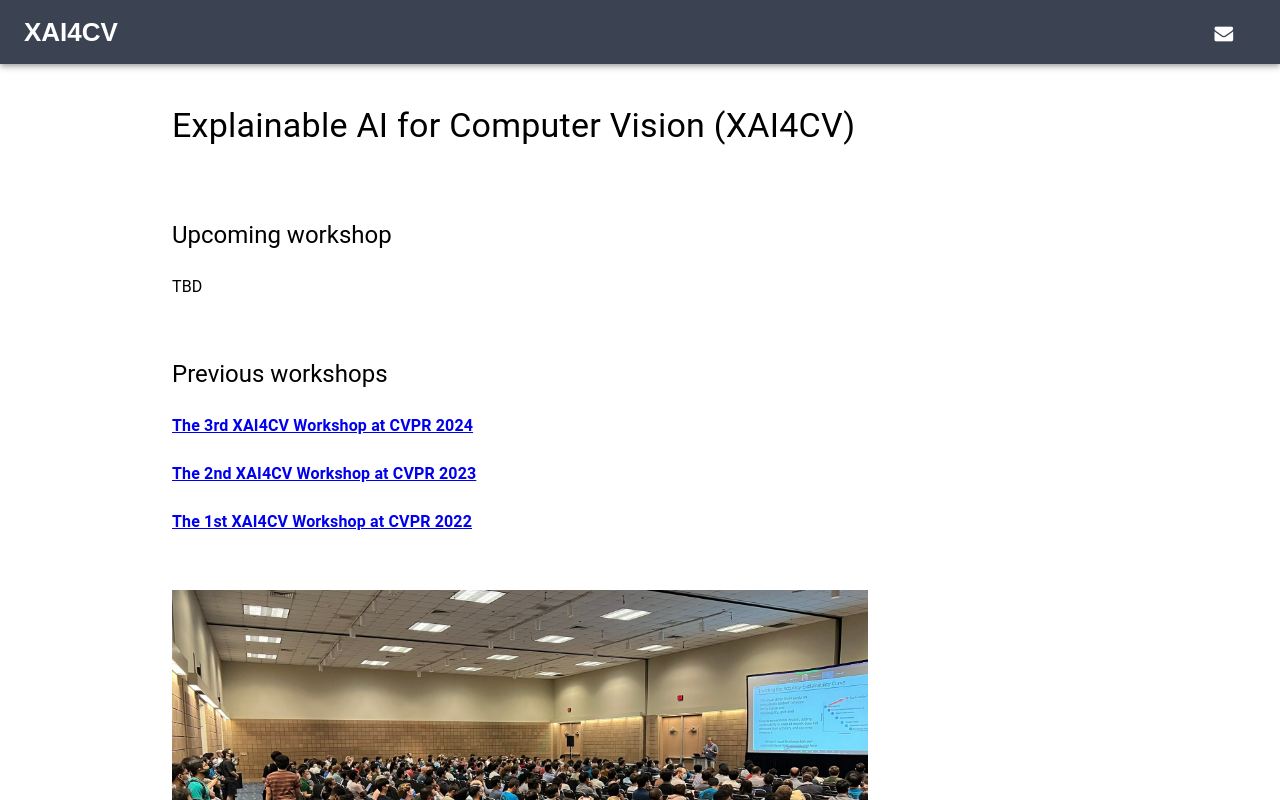
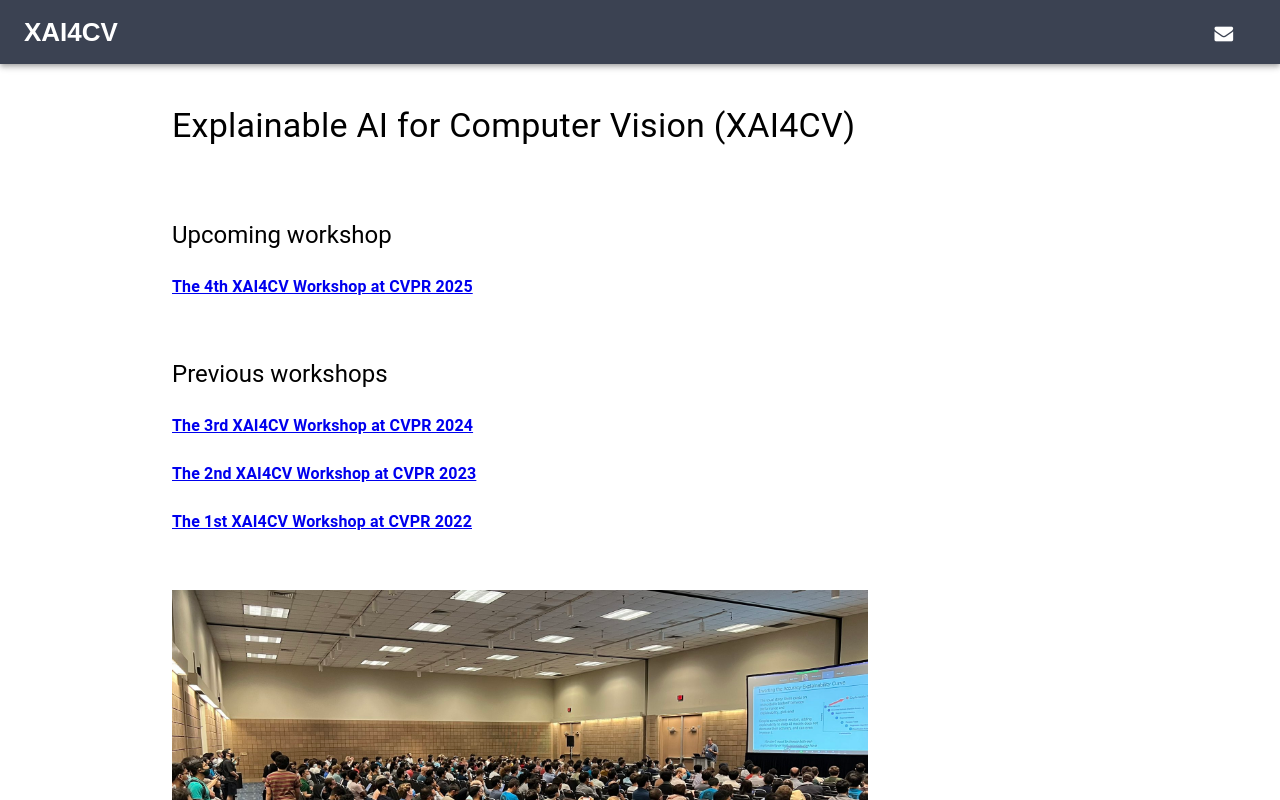
Before and after one commit to xai4cv/xai4cv.github.io, a React (Create React App) app: page / in a window 1280 px wide. Shown: the top 800 px of the page. Built offline with nearby package versions, Linux system fonts and the light colour scheme.

Commit message:
2025 site created

```diff
--- a/src/App.js
+++ b/src/App.js
@@ -10,6 +10,7 @@
 import Workshop_CVPR22 from './components/Workshop_CVPR22';
 import Workshop_CVPR23 from './components/Workshop_CVPR23';
 import Workshop_CVPR24 from './components/Workshop_CVPR24';
+import Workshop_CVPR25 from './components/Workshop_CVPR25';
 
 class App extends React.Component {
   render() {
@@ -29,6 +30,8 @@
               <Route path="/workshop_cvpr23/"><Redirect to="/workshop_cvpr23" /></Route>
               <Route path="/workshop_cvpr24" exact component={Workshop_CVPR24} />
               <Route path="/workshop_cvpr24/"><Redirect to="/workshop_cvpr24" /></Route>
+              <Route path="/workshop_cvpr25" exact component={Workshop_CVPR25} />
+              <Route path="/workshop_cvpr25/"><Redirect to="/workshop_cvpr25" /></Route>
             </div>
 
           </div>
--- a/src/components/Header.js
+++ b/src/components/Header.js
@@ -80,7 +80,7 @@
                             <Link
                                 underline="none"
                                 className={[classes.buttonLink, classes.buttonsSide].join(' ')}
-                                href="mailto:xai4cv2024@googlegroups.com"
+                                href="mailto:xai4cv2025@googlegroups.com"
                             >
                                 <Button disableRipple={true} disableFocusRipple={true} color="default">
                                     <i className="fa fa-envelope fa-lg"></i>
@@ -109,7 +109,7 @@
                             <Link
                                 underline="none"
                                 className={[classes.buttonLink, classes.buttonsSide].join(' ')}
-                                href="mailto:xai4cv2024@googlegroups.com"
+                                href="mailto:xai4cv2025@googlegroups.com"
                             >
                                 <Button disableRipple={true} disableFocusRipple={true} color="inherit">
                                     <i className="fa fa-envelope fa-lg"></i>
--- a/src/components/Home.js
+++ b/src/components/Home.js
@@ -80,7 +80,7 @@
                                     <Grid container justify="flex-start">
                                         <Grid item xs={12} lg={9} className={classes.gridItem}>
                                             <Typography className={classes.SectionHeader} variant="body1" align="left">
-                                                TBD
+                                                <a href="./workshop_cvpr25"><b>The 4th XAI4CV Workshop at CVPR 2025</b></a>
                                             </Typography>
                                         </Grid>
                                     </Grid>
```
